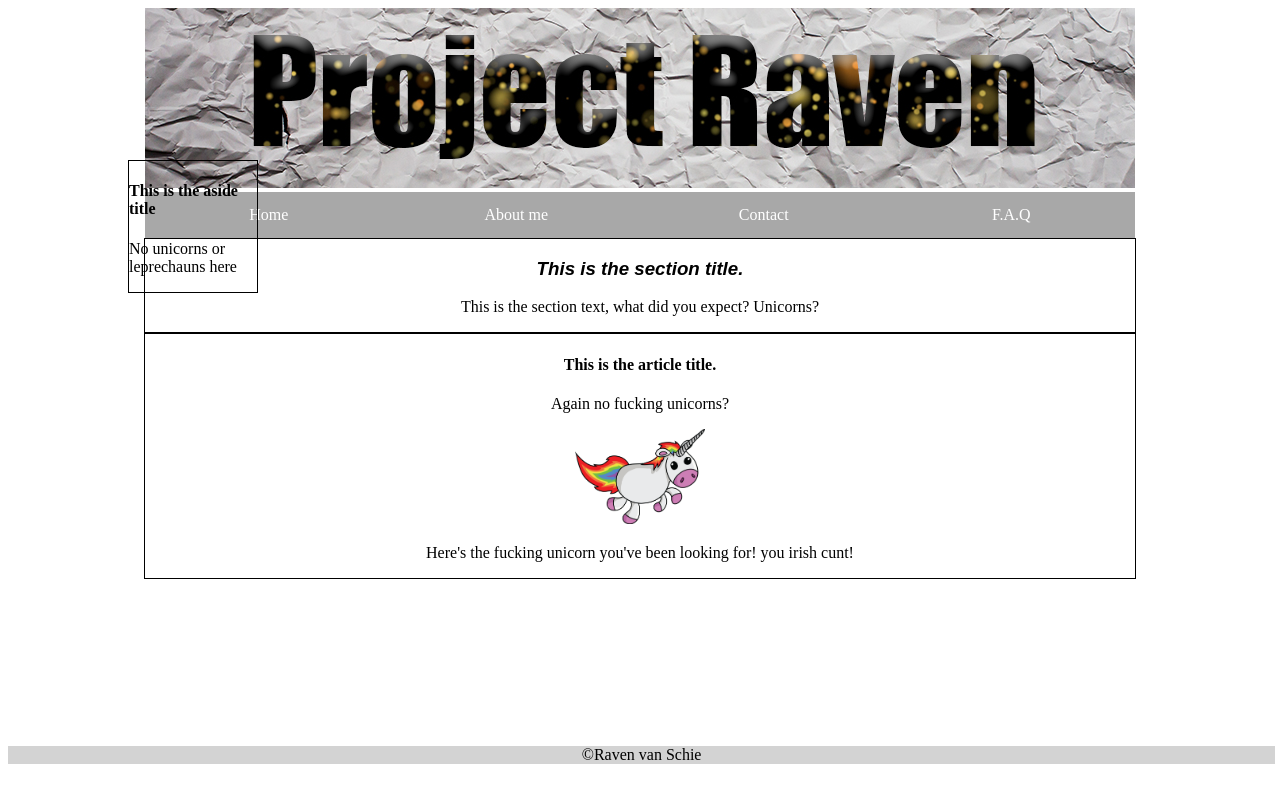
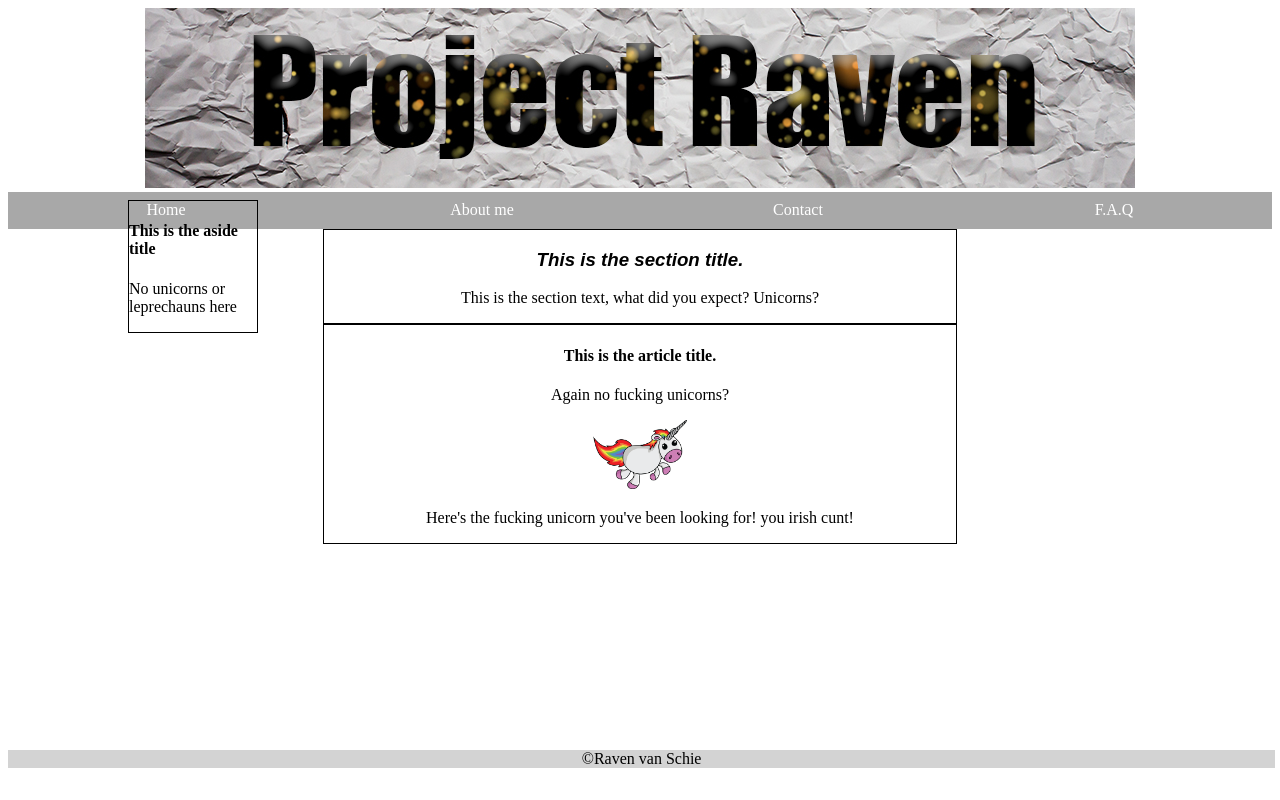
Before and after one commit to 420BlazeRaven/projektRaven, a plain HTML site: page index.html in a window 1280 px wide. Drawn offline with Linux system fonts and the light colour scheme.

Commit message:
Updated for other platforms

```diff
--- a/style.css
+++ b/style.css
@@ -3,32 +3,34 @@
 	color:green;
 }
 header{
-	text-align:center;
-	color:green;
+	width:990px;
+	margin:auto;
 }
 nav{
-	width:990px;
+	width:auto;
 	margin:auto;
 }
 nav ul{
     list-style-type: none;
-    margin: 0;
+    margin: auto;
     padding: 0;
     overflow: hidden;
     background-color: #A8A8A8;
 }
 
 nav li{
-    float: left;
+	width:25%;
+	margin:auto;
+	float:left;
 }
 
 nav li a{
     display: block;
     color: white;
     text-align: center;
-    padding: 14px 16px;
+    padding: 3%;
     text-decoration: none;
-    width:215.5px;
+    width:auto;
 }
 
 nav li a:hover {
@@ -37,12 +39,12 @@ nav li a:hover {
 .footertext{
 	width: 99%;
 	text-align: center;
-	bottom:20px;
+	bottom:2%;
 	position:absolute;
 	background-color:lightgrey;
 }
 section{
-	width:990px;
+	width:50%;
 	margin:auto;
 	text-align:center;
 	border:1px solid black;
@@ -52,7 +54,7 @@ section{
 	font-style:italic;
 }
 article{
-	width:990px;
+	width:50%;
 	margin:auto;
 	text-align:center;
 	border:1px solid black;
@@ -60,11 +62,11 @@ article{
 aside{
 	width:10%;
 	position:absolute;
-	top:20%;
+	top:25%;
 	left:10%;
 	border:1px solid black;
 }
 .unicorns{
-	height:94.7px;
-	width:130.8px;
+	height:15%;
+	width:15%;
 }
```
